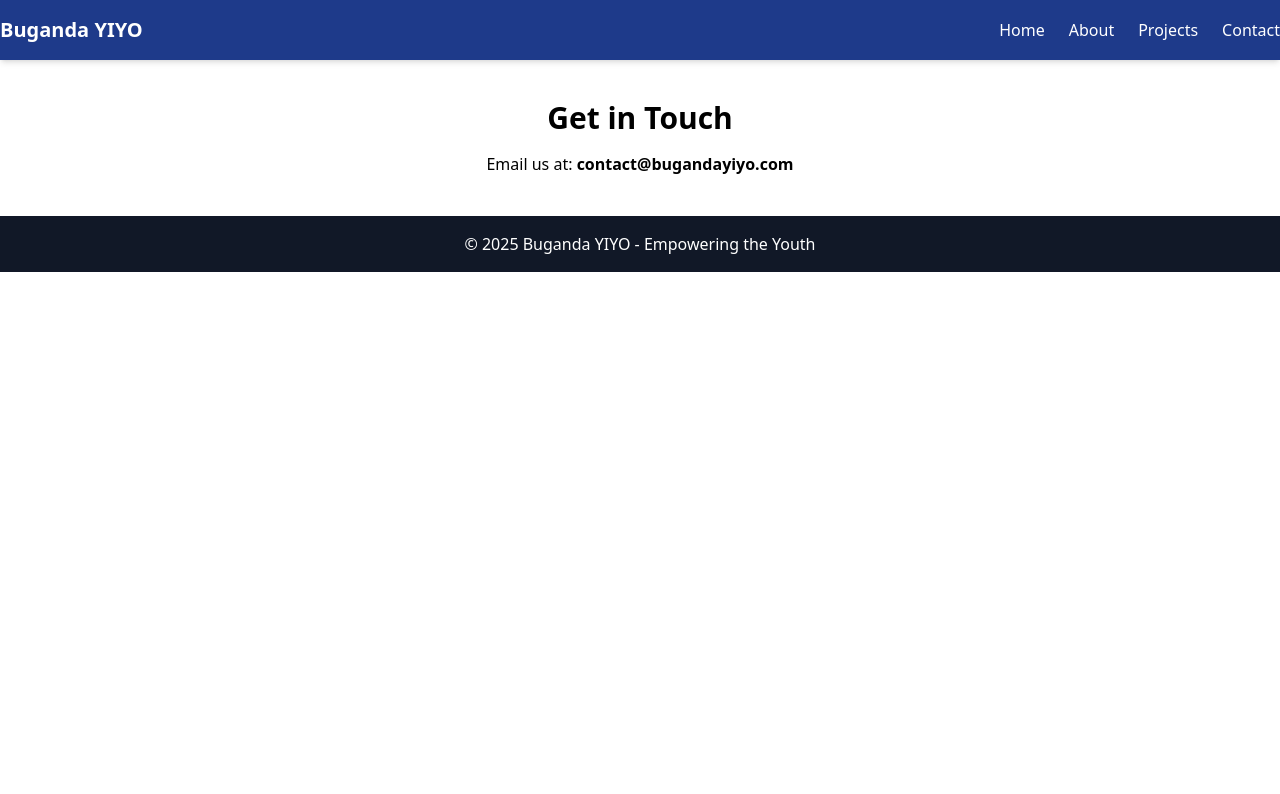
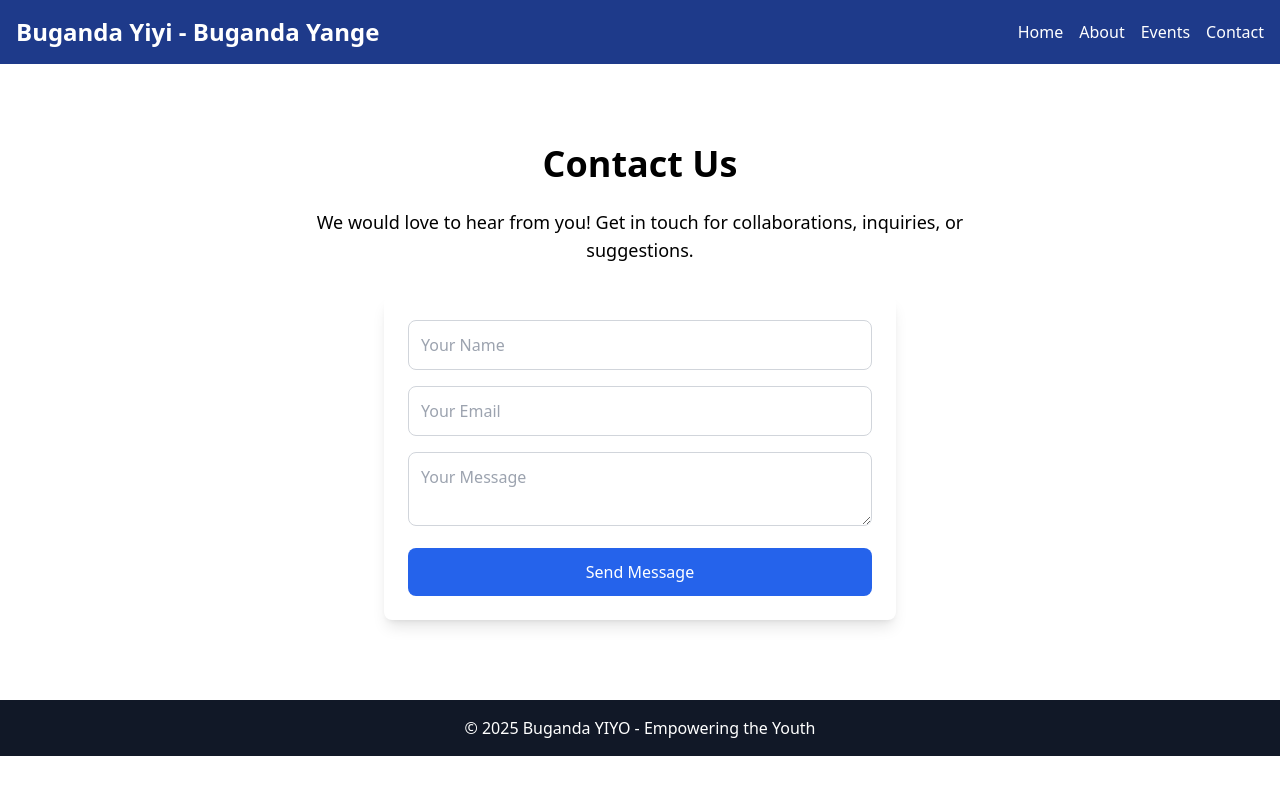
Before and after one commit to mperwe/buganda-yiyo, a React (Create React App) app: page /contact in a window 1280 px wide. Shown: the top 794 px of the page. Built offline with nearby package versions, Linux system fonts and the light colour scheme.

Commit message:
edit buganda yiyo site

```diff
--- a/src/App.js
+++ b/src/App.js
@@ -1,18 +1,23 @@
-import { BrowserRouter as Router, Route, Routes } from "react-router-dom";
-import Home from "./pages/Home";
-import About from "./pages/About";
-import Projects from "./pages/Projects";
-import Contact from "./pages/Contact";
+import React from 'react';
+import { BrowserRouter as Router, Route, Routes } from 'react-router-dom';
+import Navbar from './components/Navbar';
+import Footer from './components/Footer';
+import Home from './pages/Home';
+import About from './pages/About';
+import Events from './pages/Events';
+import Contact from './pages/Contact';
 
 const App = () => {
   return (
     <Router>
+      <Navbar />
       <Routes>
         <Route path="/" element={<Home />} />
         <Route path="/about" element={<About />} />
-        <Route path="/projects" element={<Projects />} />
+        <Route path="/events" element={<Events />} />
         <Route path="/contact" element={<Contact />} />
       </Routes>
+      <Footer />
     </Router>
   );
 };
--- a/src/components/Navbar.js
+++ b/src/components/Navbar.js
@@ -1,19 +1,15 @@
 import { Link } from "react-router-dom";
 
-const Navbar = () => {
+export default function Navbar() {
   return (
-    <nav className="bg-blue-900 text-white py-4 shadow-md">
-      <div className="container mx-auto flex justify-between items-center">
-        <h1 className="text-xl font-bold">Buganda YIYO</h1>
-        <ul className="flex space-x-6">
-          <li><Link to="/" className="hover:text-yellow-400">Home</Link></li>
-          <li><Link to="/about" className="hover:text-yellow-400">About</Link></li>
-          <li><Link to="/projects" className="hover:text-yellow-400">Projects</Link></li>
-          <li><Link to="/contact" className="hover:text-yellow-400">Contact</Link></li>
-        </ul>
-      </div>
+    <nav className="bg-blue-900 text-white p-4 flex justify-between items-center">
+      <h1 className="text-2xl font-bold">Buganda Yiyi - Buganda Yange</h1>
+      <ul className="flex space-x-4">
+        <li><Link to="/">Home</Link></li>
+        <li><Link to="/about">About</Link></li>
+        <li><Link to="/events">Events</Link></li>
+        <li><Link to="/contact">Contact</Link></li>
+      </ul>
     </nav>
   );
-};
-
-export default Navbar;
+}
--- a/src/index.js
+++ b/src/index.js
@@ -1,17 +1,7 @@
-import React from 'react';
-import ReactDOM from 'react-dom/client';
-import './index.css';
-import App from './App';
-import reportWebVitals from './reportWebVitals';
+import React from "react";
+import ReactDOM from "react-dom/client"; // ✅ Use react-dom/client
+import App from "./App";
+import "../src/index.css"
 
-const root = ReactDOM.createRoot(document.getElementById('root'));
-root.render(
-  <React.StrictMode>
-    <App />
-  </React.StrictMode>
-);
-
-// If you want to start measuring performance in your app, pass a function
-// to log results (for example: reportWebVitals(console.log))
-// or send to an analytics endpoint. Learn more: https://bit.ly/CRA-vitals
-reportWebVitals();
+const root = ReactDOM.createRoot(document.getElementById("root")); // ✅ Use createRoot
+root.render(<App />);
--- a/src/pages/About.js
+++ b/src/pages/About.js
@@ -1,16 +1,16 @@
-import Navbar from "../components/Navbar";
-import Footer from "../components/Footer";
+import React from 'react';
 
 const About = () => {
   return (
-    <div>
-      <Navbar />
-      <div className="container mx-auto py-10">
-        <h2 className="text-3xl font-bold text-center">About Buganda YIYO</h2>
-        <p className="text-center mt-4 text-lg">We are a cultural youth group preserving Buganda’s heritage while promoting youth empowerment.</p>
-      </div>
-      <Footer />
-    </div>
+    <section className="py-20 text-center">
+      <h1 className="text-4xl font-semibold mb-6">About Buganda Youth</h1>
+      <p className="max-w-3xl mx-auto text-lg">
+        Buganda Youth is a cultural and social platform that brings together young people
+        from Buganda to share knowledge, celebrate their heritage, and engage in community-driven initiatives.
+        We aim to promote social change, unity, and empowerment through various activities, such as workshops,
+        cultural events, and leadership programs.
+      </p>
+    </section>
   );
 };
 
--- a/src/pages/Contact.js
+++ b/src/pages/Contact.js
@@ -1,16 +1,61 @@
-import Navbar from "../components/Navbar";
-import Footer from "../components/Footer";
+import React, { useState } from 'react';
 
 const Contact = () => {
+  const [formData, setFormData] = useState({
+    name: '',
+    email: '',
+    message: ''
+  });
+
+  const handleChange = (e) => {
+    const { name, value } = e.target;
+    setFormData({
+      ...formData,
+      [name]: value
+    });
+  };
+
+  const handleSubmit = (e) => {
+    e.preventDefault();
+    console.log('Form Submitted:', formData);
+    // Add your form submission logic here
+  };
+
   return (
-    <div>
-      <Navbar />
-      <div className="container mx-auto py-10">
-        <h2 className="text-3xl font-bold text-center">Get in Touch</h2>
-        <p className="text-center mt-4">Email us at: <strong>contact@bugandayiyo.com</strong></p>
-      </div>
-      <Footer />
-    </div>
+    <section className="py-20 text-center">
+      <h1 className="text-4xl font-semibold mb-6">Contact Us</h1>
+      <p className="max-w-2xl mx-auto text-lg mb-8">
+        We would love to hear from you! Get in touch for collaborations, inquiries, or suggestions.
+      </p>
+      <form onSubmit={handleSubmit} className="max-w-lg mx-auto bg-white p-6 rounded-lg shadow-lg">
+        <input
+          type="text"
+          name="name"
+          placeholder="Your Name"
+          value={formData.name}
+          onChange={handleChange}
+          className="w-full p-3 mb-4 border border-gray-300 rounded-lg"
+        />
+        <input
+          type="email"
+          name="email"
+          placeholder="Your Email"
+          value={formData.email}
+          onChange={handleChange}
+          className="w-full p-3 mb-4 border border-gray-300 rounded-lg"
+        />
+        <textarea
+          name="message"
+          placeholder="Your Message"
+          value={formData.message}
+          onChange={handleChange}
+          className="w-full p-3 mb-4 border border-gray-300 rounded-lg"
+        ></textarea>
+        <button type="submit" className="w-full bg-blue-600 text-white py-3 rounded-lg">
+          Send Message
+        </button>
+      </form>
+    </section>
   );
 };
 
--- /dev/null
+++ b/src/pages/Events.js
@@ -0,0 +1,28 @@
+import React from 'react';
+
+const Events = () => {
+  return (
+    <section className="py-20 text-center">
+      <h1 className="text-4xl font-semibold mb-6">Our Events</h1>
+      <p className="max-w-3xl mx-auto text-lg mb-8">
+        Our events focus on empowering the youth through education, culture, and leadership.
+      </p>
+      <div className="grid grid-cols-1 sm:grid-cols-2 lg:grid-cols-3 gap-8">
+        <div className="bg-white p-6 rounded-lg shadow-lg">
+          <h3 className="text-xl font-semibold">Youth Empowerment Summit</h3>
+          <p className="mt-2">An event that inspires and educates youth leaders.</p>
+        </div>
+        <div className="bg-white p-6 rounded-lg shadow-lg">
+          <h3 className="text-xl font-semibold">Cultural Exchange</h3>
+          <p className="mt-2">Promoting cross-cultural understanding through workshops.</p>
+        </div>
+        <div className="bg-white p-6 rounded-lg shadow-lg">
+          <h3 className="text-xl font-semibold">Youth Convention</h3>
+          <p className="mt-2">A platform to discuss the future of Buganda’s youth.</p>
+        </div>
+      </div>
+    </section>
+  );
+};
+
+export default Events;
--- a/src/pages/Home.js
+++ b/src/pages/Home.js
@@ -1,17 +1,34 @@
-import Navbar from "../components/Navbar";
-import Footer from "../components/Footer";
-import Slider from "../components/Slider";
+import React from 'react';
+import { Link } from 'react-router-dom';
 
 const Home = () => {
   return (
     <div>
-      <Navbar />
-      <Slider />
-      <div className="text-center py-10 px-6">
-        <h1 className="text-4xl font-bold text-blue-800">Buganda YIYO, Buganda YANGE</h1>
-        <p className="mt-4 text-lg">Empowering the Youth for a Stronger Buganda.</p>
-      </div>
-      <Footer />
+      {/* Hero Section */}
+      <section className="bg-blue-600 text-white py-20 text-center">
+        <h1 className="text-4xl font-semibold">Welcome to Buganda Youth</h1>
+        <p className="mt-4 text-lg">Empowering the youth of Buganda, celebrating our culture and heritage.</p>
+        <Link to="/about" className="mt-6 inline-block bg-yellow-500 text-black px-6 py-3 rounded-lg">Learn More</Link>
+      </section>
+
+      {/* Events Section */}
+      <section className="py-20 text-center">
+        <h2 className="text-3xl font-semibold mb-10">Upcoming Events</h2>
+        <div className="grid grid-cols-1 sm:grid-cols-2 lg:grid-cols-3 gap-8">
+          <div className="bg-white p-6 rounded-lg shadow-lg">
+            <h3 className="text-xl font-semibold">Youth Empowerment Summit</h3>
+            <p className="mt-2">Join us for a day of workshops and speakers.</p>
+          </div>
+          <div className="bg-white p-6 rounded-lg shadow-lg">
+            <h3 className="text-xl font-semibold">Cultural Exchange Day</h3>
+            <p className="mt-2">Celebrate Buganda's rich heritage with us!</p>
+          </div>
+          <div className="bg-white p-6 rounded-lg shadow-lg">
+            <h3 className="text-xl font-semibold">Youth Convention</h3>
+            <p className="mt-2">A gathering of young leaders from Buganda.</p>
+          </div>
+        </div>
+      </section>
     </div>
   );
 };
--- a/tailwind.config.js
+++ b/tailwind.config.js
@@ -1,8 +1,16 @@
-/** @type {import('tailwindcss').Config} */
+// tailwind.config.js
 module.exports = {
-    content: ["./src/**/*.{js,jsx,ts,tsx}"],
-    theme: {
-      extend: {},
+  content: [
+    "./src/**/*.{js,jsx,ts,tsx}",
+  ],
+  theme: {
+    extend: {
+      colors: {
+        'custom-blue': '#1E40AF',  // Blue color (if needed)
+        'custom-white': '#FFFFFF', // White color (if needed)
+        'custom-brown': '#8B4513', // Your custom brown color
+      },
     },
-    plugins: [],
-  };
+  },
+  plugins: [],
+}
```
Also changed, not shown: package.json (+6 -2 lines), 1 other file (tests, documents, lock files or other folders).
